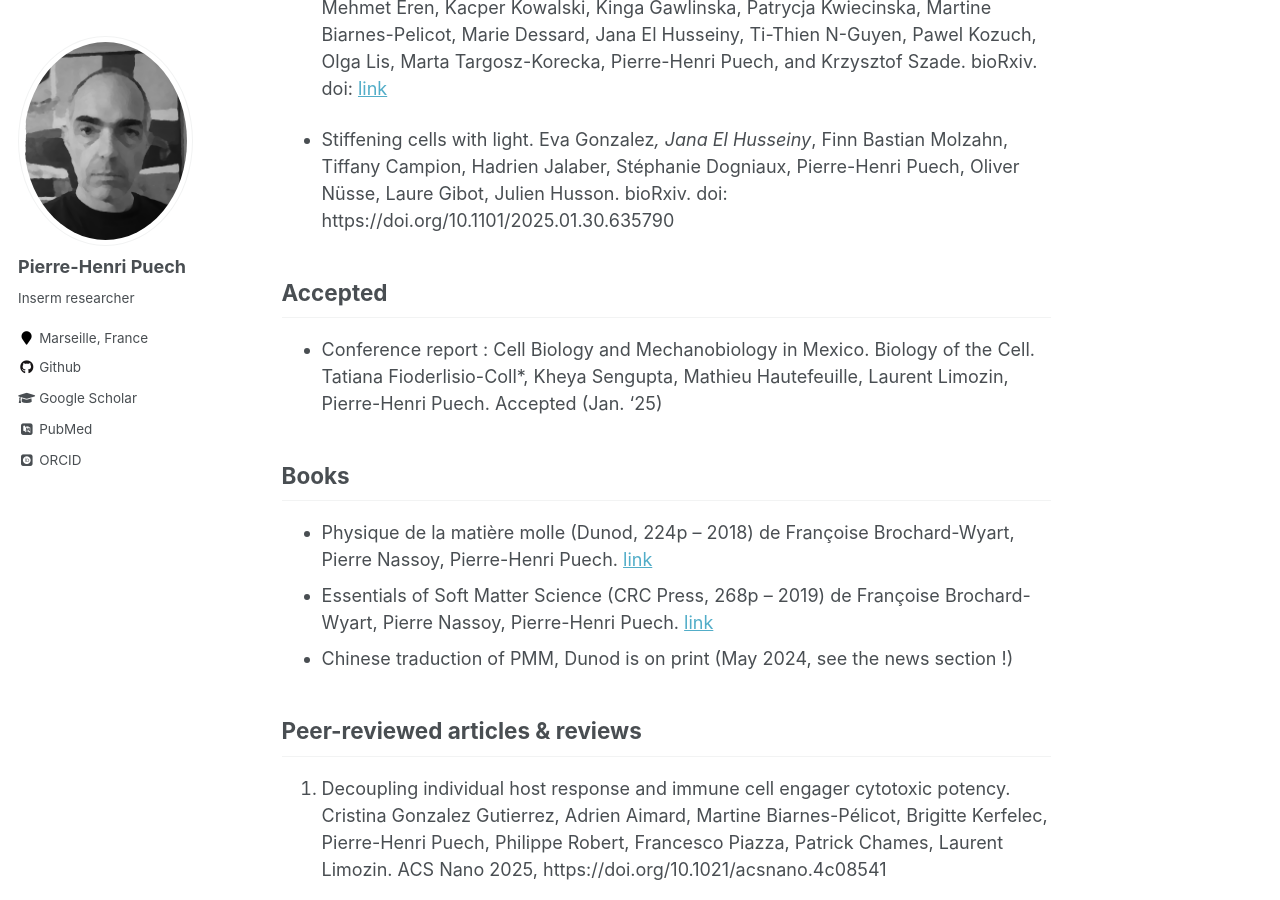
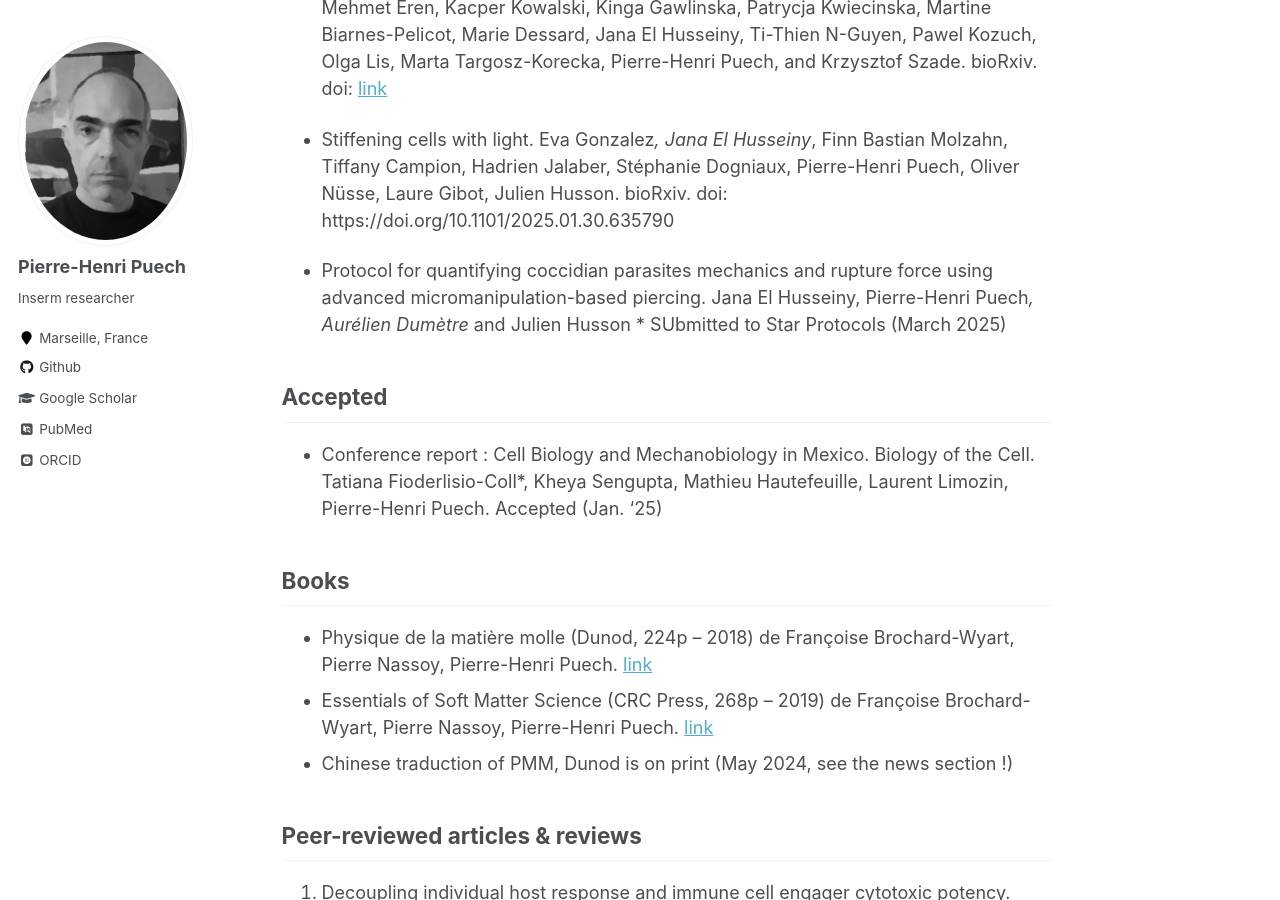
Before and after one commit to phpuech/phpuech.github.io, a Jekyll site: the page built from _pages/publications.md, in a window 1280 px wide and 900 px high, scrolled down 497 px. Built offline with Jekyll 4.4.1, drawn with Linux system fonts in a browser that asks for light colours; some web fonts are replaced.

Commit message:
add protocols

```diff
--- a/_pages/publications.md
+++ b/_pages/publications.md
@@ -28,6 +28,8 @@ CTRL-C CTRL-V, …, Inkscape import…, we are working on 2 or 3 things… stay
   - AFM-based nanoscale characterization of physical interaction within hematopoietic stem cells niche at single-cell level. Andrzej Jan Kubiak, Natalia Bryniarska-Kubiak, Mehmet Eren, Kacper Kowalski, Kinga Gawlinska, Patrycja Kwiecinska, Martine Biarnes-Pelicot, Marie Dessard, Jana El Husseiny, Ti-Thien N-Guyen, Pawel Kozuch, Olga Lis, Marta Targosz-Korecka, Pierre-Henri Puech, and Krzysztof Szade. bioRxiv. doi: [link](https://doi.org/10.1101/2025.01.03.627171)
 
   - Stiffening cells with light. Eva Gonzalez*, Jana El Husseiny*, Finn Bastian Molzahn, Tiffany Campion, Hadrien Jalaber, Stéphanie Dogniaux, Pierre-Henri Puech, Oliver Nüsse, Laure Gibot, Julien Husson. bioRxiv. doi: https://doi.org/10.1101/2025.01.30.635790
+
+  - Protocol for quantifying coccidian parasites mechanics and rupture force using advanced micromanipulation-based piercing. Jana El Husseiny, Pierre-Henri Puech*, Aurélien Dumètre* and Julien Husson * SUbmitted to Star Protocols (March 2025)
 
 ## Accepted
 
```
